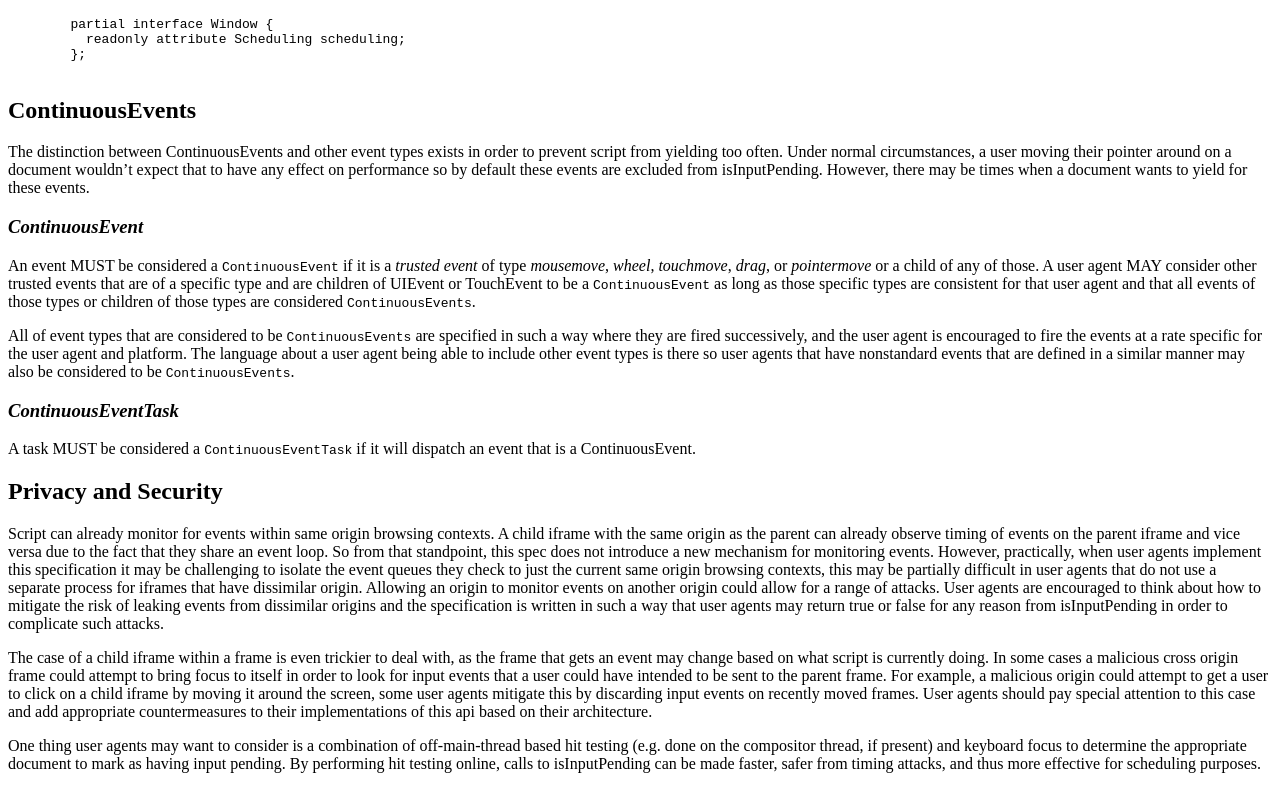
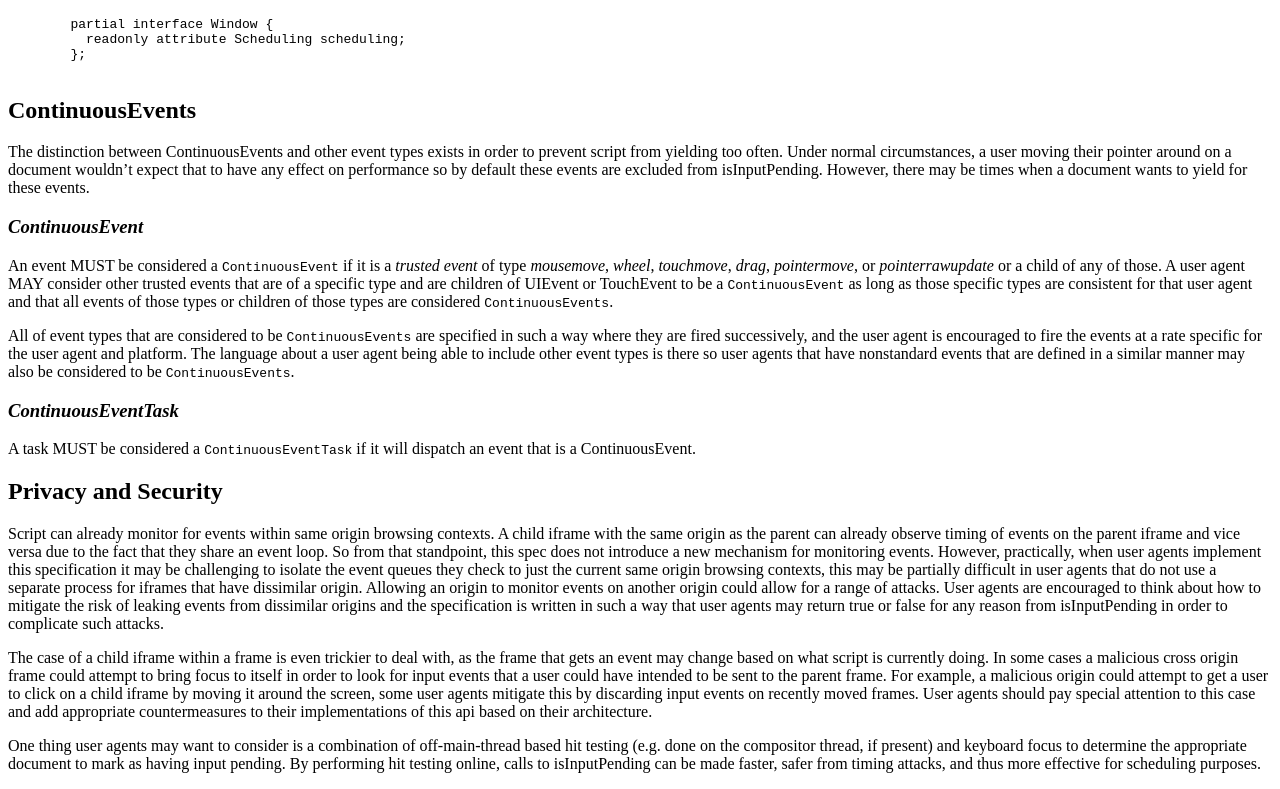
Before and after one commit to WICG/is-input-pending, a plain HTML site: page index.html in a window 1280 px wide. Shown: the part 3045-3834 px from the top of the page. Drawn offline with Linux system fonts and the light colour scheme.

Commit message:
Add pointerrawupdate as a ContinuousEvent

```diff
--- a/index.html
+++ b/index.html
@@ -149,7 +149,7 @@
       <p class="note">The distinction between <a>ContinuousEvents</a> and other event types exists in order to prevent script from yielding too often. Under normal circumstances, a user moving their pointer around on a document wouldn’t expect that to have any effect on performance so by default these events are excluded from <a data-link-for="Scheduling">isInputPending</a>. However, there may be times when a document wants to yield for these events.</p>
       <section>
         <h3><dfn data-lt="ContinuousEvents">ContinuousEvent</dfn></h3>
-        <p>An event MUST be considered a <code>ContinuousEvent</code> if it is a <dfn data-cite="dom#dom-event-istrusted">trusted event</dfn> of type <dfn data-cite="uievents#event-type-mousemove">mousemove</dfn>, <dfn data-cite="uievents#event-type-wheel">wheel</dfn>, <dfn data-cite="touch-events#the-touchmove-event">touchmove</dfn>, <dfn data-cite="html#dragevent">drag</dfn>, or <dfn data-cite="pointerevents#the-pointermove-event">pointermove</dfn> or a child of any of those. A user agent MAY consider other trusted events that are of a specific type and are children of <a>UIEvent</a> or <a>TouchEvent</a> to be a <code>ContinuousEvent</code> as long as those specific types are consistent for that user agent and that all events of those types or children of those types are considered <code>ContinuousEvents</code>.</p>
+        <p>An event MUST be considered a <code>ContinuousEvent</code> if it is a <dfn data-cite="dom#dom-event-istrusted">trusted event</dfn> of type <dfn data-cite="uievents#event-type-mousemove">mousemove</dfn>, <dfn data-cite="uievents#event-type-wheel">wheel</dfn>, <dfn data-cite="touch-events#the-touchmove-event">touchmove</dfn>, <dfn data-cite="html#dragevent">drag</dfn>, <dfn data-cite="pointerevents3#the-pointermove-event">pointermove</dfn>, or <dfn data-cite="pointerevents3#the-pointerrawupdate-event">pointerrawupdate</dfn> or a child of any of those. A user agent MAY consider other trusted events that are of a specific type and are children of <a>UIEvent</a> or <a>TouchEvent</a> to be a <code>ContinuousEvent</code> as long as those specific types are consistent for that user agent and that all events of those types or children of those types are considered <code>ContinuousEvents</code>.</p>
         <p class="note">All of event types that are considered to be <code>ContinuousEvents</code> are specified in such a way where they are fired successively, and the user agent is encouraged to fire the events at a rate specific for the user agent and platform. The language about a user agent being able to include other event types is there so user agents that have nonstandard events that are defined in a similar manner may also be considered to be <code>ContinuousEvents</code>.</p>
       </section>
       <section>
```
